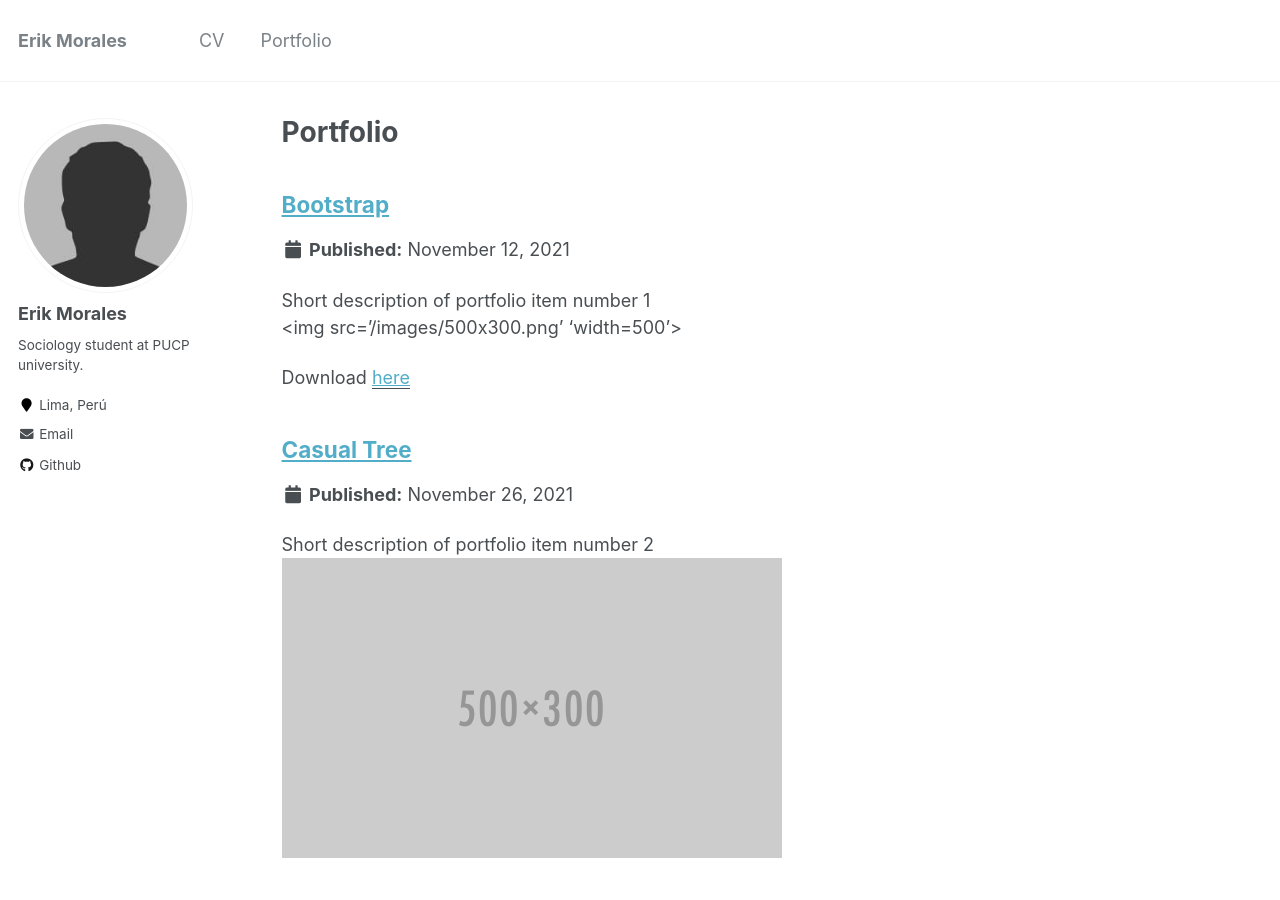
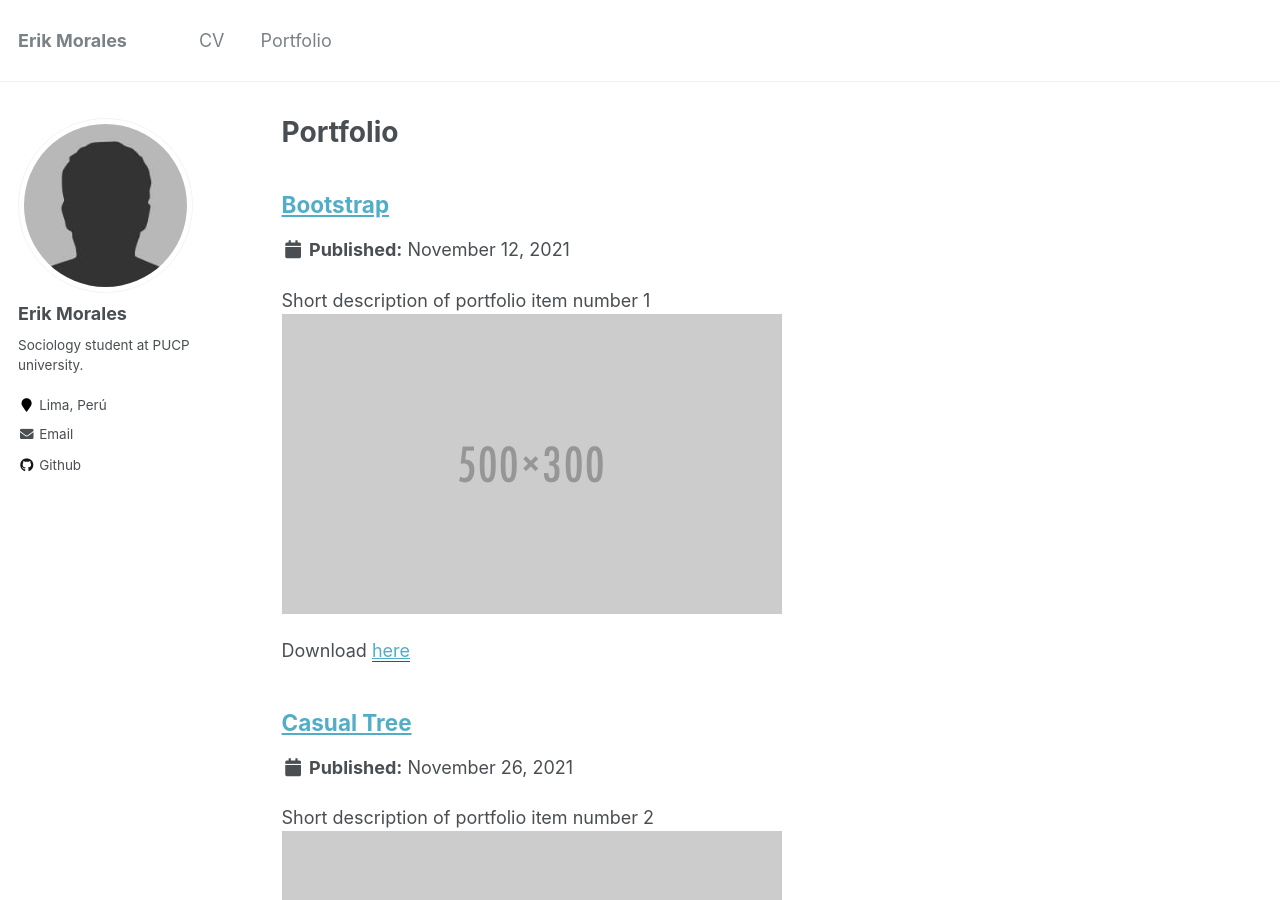
Before and after one commit to HaloReach2552/Brando.fold.github.io, a Jekyll site: the page built from _pages/portfolio.html, in a window 1280 px wide and 900 px high. Built offline with Jekyll 4.4.1, drawn with Linux system fonts in a browser that asks for light colours.

Commit message:
Update portfolio-1.md

```diff
--- a/_portfolio/portfolio-1.md
+++ b/_portfolio/portfolio-1.md
@@ -1,6 +1,6 @@
 ---
 title: "Bootstrap"
-excerpt: "Short description of portfolio item number 1<br/><img src='/images/500x300.png' 'width=500'>"
+excerpt: "Short description of portfolio item number 1<br/><img src='/images/500x300.png'>"
 date: "2021-11-12"
 collection: portfolio
 paperurl: "https://github.com/alexanderquispe/ECO224/blob/main/Labs/replication_5/Bootstrap.ipynb"
```
